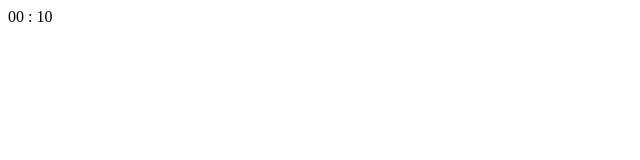
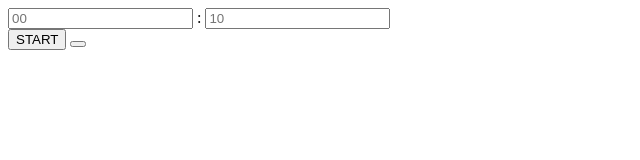
Before and after one commit to zubbyzillion/Pomodoro-Timer, a plain HTML site: page index.html in a window 1280 px wide. Shown: the whole page, without its empty margins (0-640 px from the left). Drawn offline with Linux system fonts and the light colour scheme.

Commit message:
Timer Framework - Slight Adjustments

```diff
--- a/index.html
+++ b/index.html
@@ -12,10 +12,12 @@
         <div class="outerRing">
             <div class="timer">
                 <div id="time">
-                    <span id="minutes">00</span>
+                    <input type="number" name="Minute" id="minutes" placeholder="00" />
                     <span id="colon">:</span>
-                    <span id="seconds">10</span>
+                    <input type="number" name="Seconds" id="seconds" placeholder="10" />
                 </div>
+                <button id="start-stop">START</button>
+                <button id="settings"></button>
             </div>
         </div>
     </div>
```
